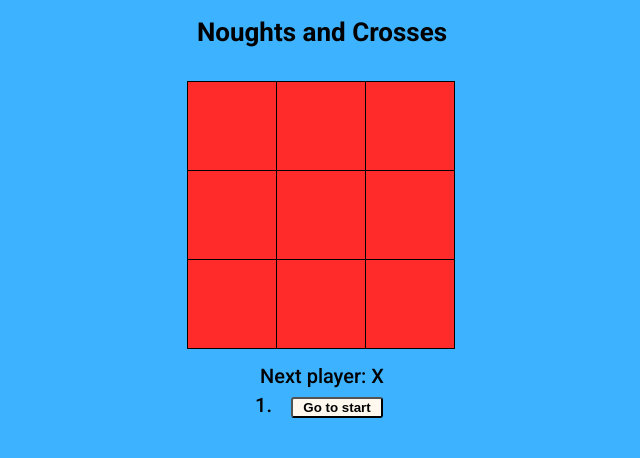
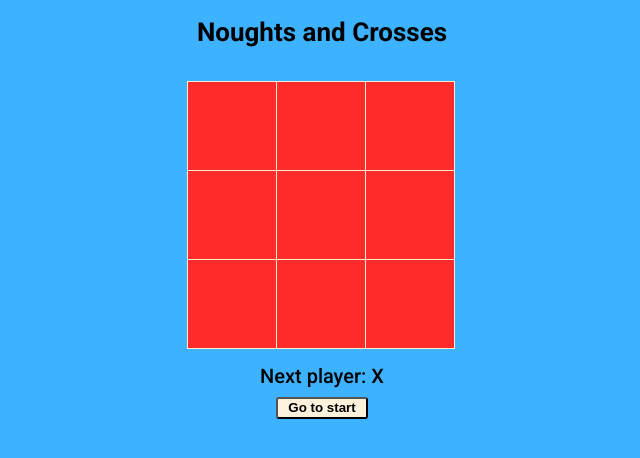
Before and after one commit to paulbrighton/Noughts-and-Crosses-React-App, a React app: page / in a window 1280 px wide. Shown: the whole page, without its empty margins (318-958 px from the left). Built offline with nearby package versions, Linux system fonts and the light colour scheme.

Commit message:
Improved styling

```diff
--- a/src/index.css
+++ b/src/index.css
@@ -1,5 +1,5 @@
 body {
-  font: 16px Roboto, Futura, sans-serif;
+  font: 16px Roboto, sans-serif;
   text-align: center;
   margin: 10px 20px;
   min-width: 320px;
@@ -11,12 +11,19 @@ h1 {
   margin-bottom: 35px;
 }
 
+ol {
+  width: 120px;
+  margin: 0 auto;
+  text-align: center;
+}
 ol, ul {
-  padding-left: 30px;
+  padding-left: 15px;
+  list-style-type: none;
 }
 
 ol, ul ,li {
   margin: 5px 0;
+  text-align: center;
 }
 
 .game-board {
@@ -37,7 +44,7 @@ ol, ul ,li {
 .square {
   background: rgb(255, 42, 42);
   color: blanchedalmond;
-  border: 1px solid #000;
+  border: 1px solid blanchedalmond;
   float: left;
   font-size: 90px;
   font-weight: bold;
@@ -52,6 +59,10 @@ ol, ul ,li {
 
 .square:focus {
   outline: none;
+}
+
+.square:hover {
+  cursor: crosshair;
 }
 
 .kbd-navigation .square:focus {
@@ -71,9 +82,13 @@ ol, ul ,li {
 }
 
 li button {
-  background: rgb(255, 248, 238);
+  background: rgb(255, 242, 221);
   outline: none;
   border-radius: 3px;
   font-weight: 700;
-  padding: 1px 10px;
+  padding: 1px 10px 2px;
 }
+
+li button:hover {
+  cursor: pointer;
+}
```
